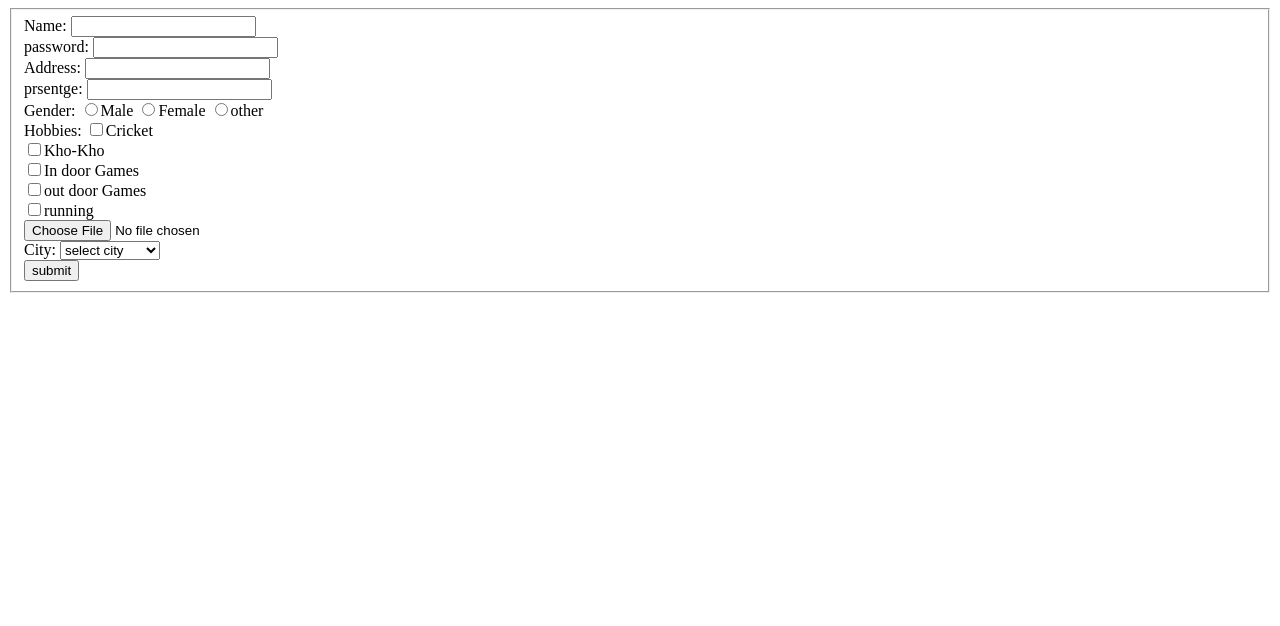
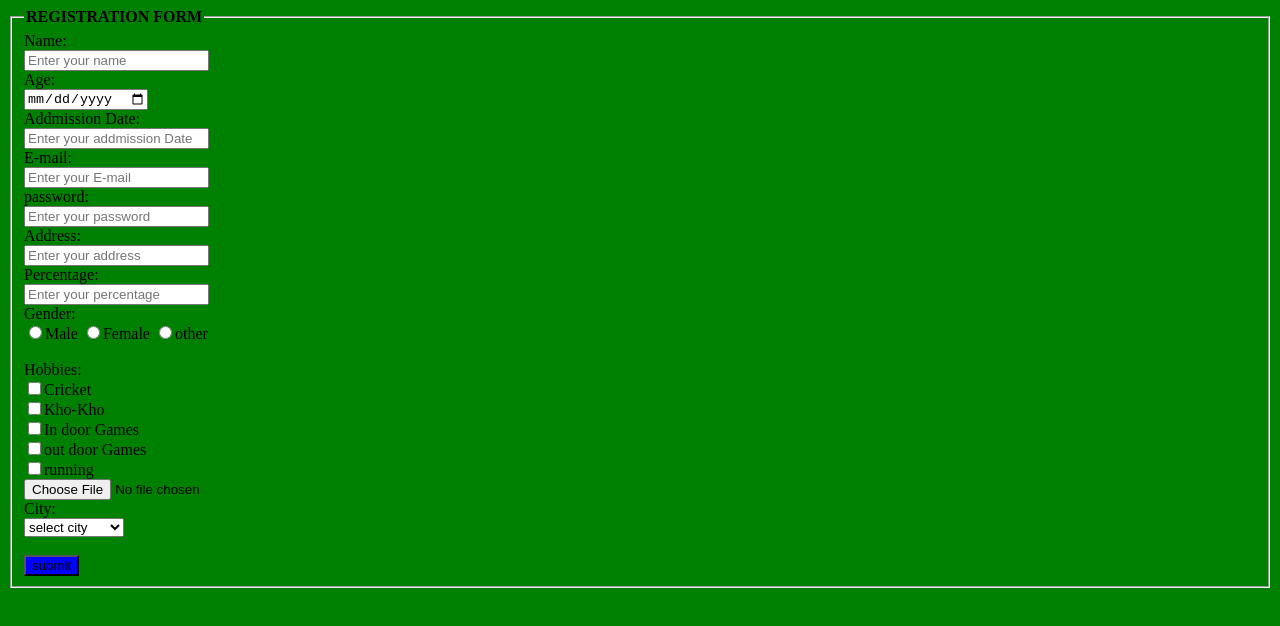
Before and after one commit to poojachandekar/pooja, a plain HTML site: page form2.html in a window 1280 px wide. Drawn offline with Linux system fonts and the light colour scheme.

Commit message:
Add files via upload

```diff
--- a/form2.html
+++ b/form2.html
@@ -5,24 +5,41 @@
 
 
     </head>
-    <body>
+    <body bgcolor="green">
+
+
         <form action="submit.html">
             <fieldset>
-            <label for="name">Name:</label>
-            <input id="name"type="text"><br>
-            <label for="pass">password:</label>
-            <input id="pss"type="password"><br>
-            <label for="add">Address:</label>
-            <input id="add"type="text"><br>
-            <label for="prsentge">prsentge:</label>
-            <input id="prsentge"type="prsentge"><br>
+                <legend><b>REGISTRATION FORM</b></legend>
+            <label for="name">Name:</label><br>
+            <input id="name"type="text" placeholder="Enter your name"required><br>
 
-            <label for="gender">Gender:</label>
+            <label for="Age">Age:</label><br>
+            <input id="Age"type="date" placeholder="Enter your Age"><br>
+
+            <label for="addmission Date"> Addmission Date:</label><br>
+            <input id=" addmission Date"type=" date" placeholder="Enter your addmission Date" required><br>
+
+            <label for="E-mail">E-mail:</label><br>
+            <input id="E-mail"type="text" placeholder="Enter your E-mail"required><br>
+
+
+
+            <label for="pass">password:</label><br>
+            <input id="pss"type="password"placeholder="Enter your password"><br>
+
+            <label for="add">Address:</label><br>
+            <input id="add"type="text"placeholder="Enter your address"><br>
+
+            <label for="Percentage">Percentage:</label><br>
+            <input id="Percentage"type="text"placeholder="Enter your percentage"><br>
+
+            <label for="gender">Gender:</label><br>
             <input id="gender"name="gender"type="radio">Male
             <input id="gender"name="gender"type="radio">Female
             <input id="gender"name="gender"type="radio">other
-            <br>
-            <label for="hob">Hobbies:</label>
+            <br><br>
+            <label for="hob">Hobbies:</label><br>
             <input type="checkbox">Cricket<br>
             <input type="checkbox">Kho-Kho<br>
             <input type="checkbox">In door Games<br>
@@ -30,7 +47,7 @@
             <input type="checkbox">running<br>
             <input type="file">
             <br>
-            <label for="">City:</label>
+            <label for="">City:</label><br>
             <select name=""id="">
                 <option value="0">select city</option>
                 <optgroup label="under 50km">
@@ -42,8 +59,9 @@
 
                     </optgroup>
                 </select>
-                <br>
-                <input type="submit"value="submit">
+                <br><br>
+                <input type="submit"value="submit" style="background-color: blue;">
+
                 </fieldset>
                 </form>
 
```
